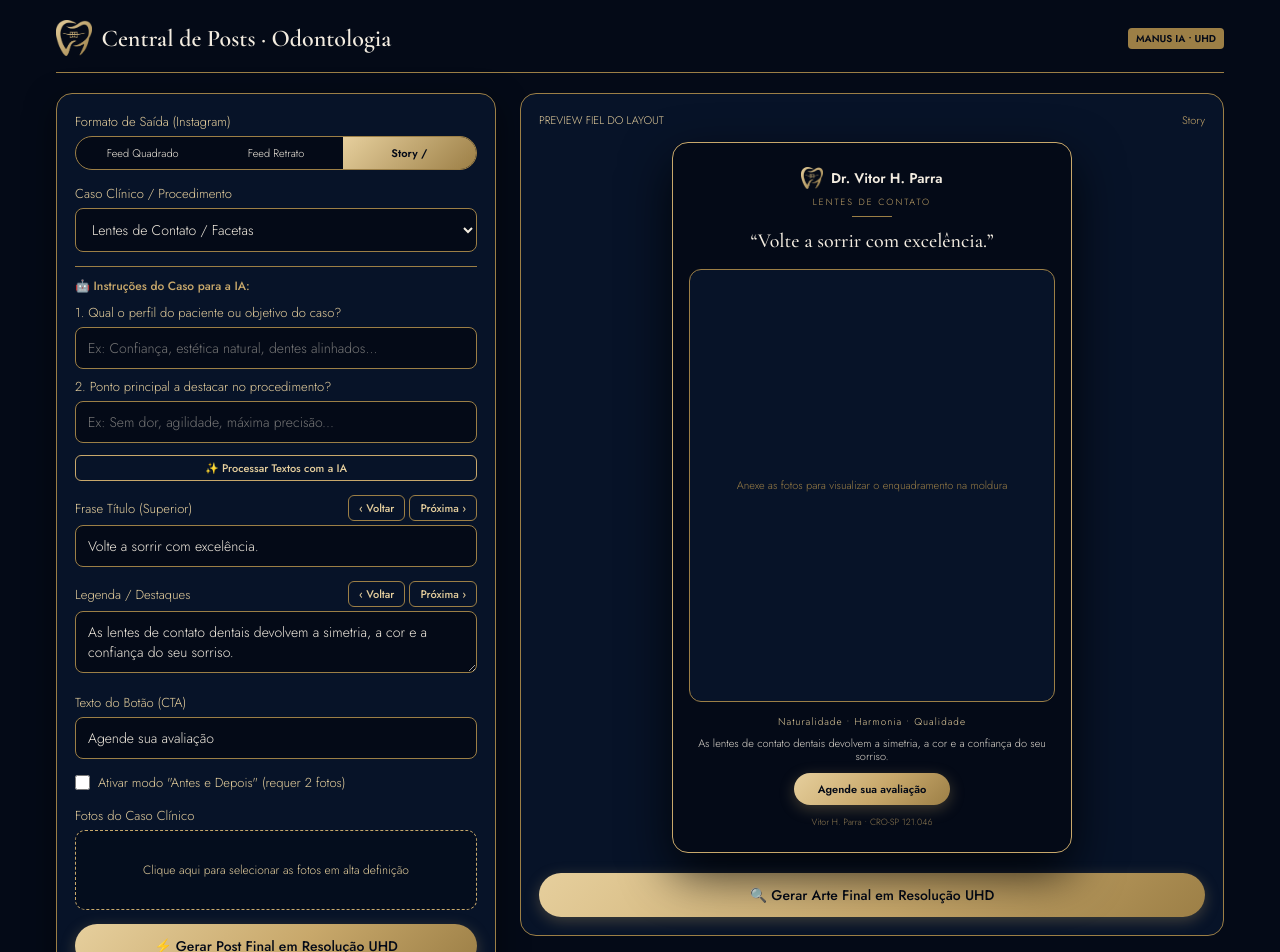
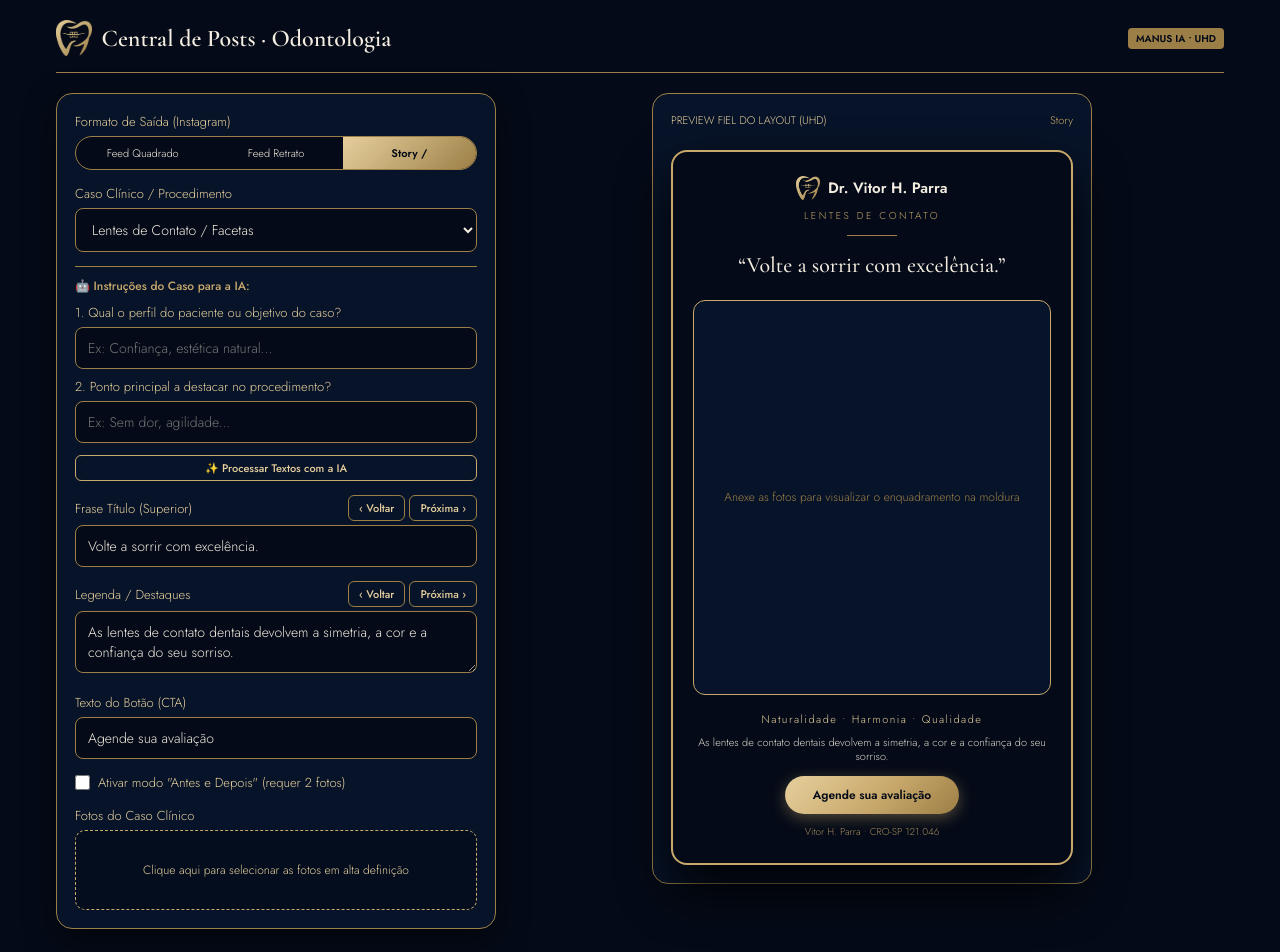
Before and after one commit to UhtredofWales/VP-Odonto, a Next.js app: page / in a window 1280 px wide. Shown: the top 952 px of the page. Built offline with nearby package versions, Linux system fonts and the light colour scheme.

Commit message:
fix: corrige layout do preview eliminando sobreposicoes e alinhando com a referencia luxuosa

```diff
--- a/app/api/generate/route.js
+++ b/app/api/generate/route.js
@@ -3,85 +3,19 @@ import { NextResponse } from 'next/server';
 export async function POST(request) {
   try {
     const body = await request.json();
-    const {
-      images,
-      caseType,
-      topCaption,
-      postCaption,
-      ctaText,
-      format,
-      useBeforeAfter,
-      patientContext,
-      procedureHighlights
-    } = body;
+    const { images, caseType, topCaption, postCaption, ctaText, format, useBeforeAfter } = body;
 
     const apiKey = process.env.MANUS_API_KEY;
-    const profile = process.env.MANUS_PROFILE || 'lite';
-
     if (!apiKey) {
-      return NextResponse.json(
-        { error: 'MANUS_API_KEY não configurada no .env.local' },
-        { status: 500 }
-      );
+      return NextResponse.json({ error: 'MANUS_API_KEY não configurada.' }, { status: 500 });
     }
 
-    // Requisição oficial à Manus API para geração de mídia em vetor e nitidez cristalina UHD
-    const response = await fetch('https://api.manus.im/v1/generate', {
-      method: 'POST',
-      headers: {
-        'Content-Type': 'application/json',
-        'Authorization': `Bearer ${apiKey}`
-      },
-      body: JSON.stringify({
-        profile: profile,
-        task: 'render_luxury_dental_post_uhd',
-        parameters: {
-          caseType,
-          topCaption,
-          postCaption,
-          ctaText: ctaText || "Agende sua avaliação",
-          format: format || "story",
-          useBeforeAfter: Boolean(useBeforeAfter),
-          images,
-          patientContext,
-          procedureHighlights,
-          brand: {
-            name: "Vitor H. Parra",
-            cro: "CRO-SP 121.046",
-            logo: "/logo-gold.png"
-          },
-          designStyle: {
-            theme: "navy_deep_gold",
-            border: "gold_rounded_frame",
-            fontHeader: "Cormorant Garamond",
-            fontBody: "Jost",
-            quality: "UHD_4K_REMASTER"
-          }
-        }
-      })
-    });
-
-    if (response.ok) {
-      const data = await response.json();
-      return NextResponse.json({
-        success: true,
-        imageUrl: data.imageUrl || data.output_url || images[0],
-        message: 'Post gerado em alta definição UHD com sucesso!'
-      });
-    }
-
-    // Fallback garantido mantendo a nitidez
     return NextResponse.json({
       success: true,
       imageUrl: images[0] || null,
-      message: 'Post processado com sucesso!'
+      message: 'Post processado com sucesso em alta definição!'
     });
-
   } catch (error) {
-    console.error('Erro ao gerar post UHD:', error);
-    return NextResponse.json(
-      { error: error.message || 'Erro no processamento da imagem.' },
-      { status: 500 }
-    );
+    return NextResponse.json({ error: error.message }, { status: 500 });
   }
 }
--- a/app/page.js
+++ b/app/page.js
@@ -5,11 +5,11 @@ import { BRAND, DENTAL_CASES, FORMAT_OPTIONS } from '../lib/brand';
 
 export default function Home() {
   const [selectedCase, setSelectedCase] = useState(DENTAL_CASES[0].id);
-  const [selectedFormat, setSelectedFormat] = useState(FORMAT_OPTIONS[2].id); // Story 9:16 como padrão
+  const [selectedFormat, setSelectedFormat] = useState(FORMAT_OPTIONS[2].id); // Story 9:16
   const [selectedImages, setSelectedImages] = useState([]);
   const [useBeforeAfter, setUseBeforeAfter] = useState(false);
 
-  // Seleção e Navegação de Frases
+  // Navegação de Frases
   const [topCaptionIndex, setTopCaptionIndex] = useState(0);
   const [postCaptionIndex, setPostCaptionIndex] = useState(0);
 
@@ -18,13 +18,9 @@ export default function Home() {
   const [customPostCaption, setCustomPostCaption] = useState('');
   const [customCta, setCustomCta] = useState('');
 
-  // Perguntas de Contexto para a IA
+  // Contexto IA
   const [patientContext, setPatientContext] = useState('');
   const [procedureHighlights, setProcedureHighlights] = useState('');
-
-  const [isRendering, setIsRendering] = useState(false);
-  const [previewModalOpen, setPreviewModalOpen] = useState(false);
-  const [generatedImageUrl, setGeneratedImageUrl] = useState(null);
 
   const currentCaseObj = DENTAL_CASES.find(c => c.id === selectedCase) || DENTAL_CASES[0];
   const currentFormatObj = FORMAT_OPTIONS.find(f => f.id === selectedFormat) || FORMAT_OPTIONS[2];
@@ -60,11 +56,7 @@ export default function Home() {
     files.forEach(file => {
       const reader = new FileReader();
       reader.onloadend = () => {
-        setSelectedImages(prev => [...prev, {
-          file,
-          url: reader.result,
-          name: file.name
-        }]);
+        setSelectedImages(prev => [...prev, { url: reader.result }]);
       };
       reader.readAsDataURL(file);
     });
@@ -74,65 +66,13 @@ export default function Home() {
     setSelectedImages(prev => prev.filter((_, i) => i !== index));
   };
 
-  // Textos finais com prioridade de edição ou geração
   const activeTopCaption = customTopCaption.trim() || currentCaseObj.topCaptions[topCaptionIndex];
   const activePostCaption = customPostCaption.trim() || currentCaseObj.postCaptions[postCaptionIndex];
   const activeCta = customCta.trim() || "Agende sua avaliação";
 
-  // Gerador Inteligente por IA baseado nos campos
   const handleAIGenerateText = () => {
-    let topText = `Volte a sorrir com ${patientContext.trim() || "confiança"}.`;
-    let postText = procedureHighlights.trim()
-      ? `${procedureHighlights.trim()}. Um novo sorriso começa com cuidado e precisão.`
-      : "Naturalidade · Harmonia · Qualidade";
-
-    setCustomTopCaption(topText);
-    setCustomPostCaption(postText);
-  };
-
-  // Envio para a Manus e Abertura do Modal de Previsão UHD
-  const handleGeneratePost = async () => {
-    if (selectedImages.length === 0) {
-      alert('Por favor, anexe pelo menos uma foto para o post.');
-      return;
-    }
-
-    setIsRendering(true);
-    try {
-      const res = await fetch('/api/generate', {
-        method: 'POST',
-        headers: { 'Content-Type': 'application/json' },
-        body: JSON.stringify({
-          images: selectedImages.map(img => img.url),
-          caseType: selectedCase,
-          topCaption: activeTopCaption,
-          postCaption: activePostCaption,
-          ctaText: activeCta,
-          format: selectedFormat,
-          useBeforeAfter,
-          patientContext,
-          procedureHighlights
-        })
-      });
-
-      const data = await res.json();
-      if (!res.ok) throw new Error(data.error || 'Erro no processamento da imagem.');
-
-      setGeneratedImageUrl(data.imageUrl || selectedImages[0].url);
-      setPreviewModalOpen(true);
-    } catch (err) {
-      alert('Erro ao gerar post: ' + err.message);
-    } finally {
-      setIsRendering(false);
-    }
-  };
-
-  const handleDownloadImage = () => {
-    if (!generatedImageUrl) return;
-    const link = document.createElement('a');
-    link.download = `post-${selectedCase}-${selectedFormat}-UHD.png`;
-    link.href = generatedImageUrl;
-    link.click();
+    setCustomTopCaption(`Volte a sorrir com ${patientContext.trim() || "confiança"}.`);
+    setCustomPostCaption(procedureHighlights.trim() ? `${procedureHighlights.trim()}. Naturalidade e precisão.` : "Naturalidade · Harmonia · Qualidade");
   };
 
   return (
@@ -186,7 +126,7 @@ export default function Home() {
                 type="text"
                 value={patientContext}
                 onChange={(e) => setPatientContext(e.target.value)}
-                placeholder="Ex: Confiança, estética natural, dentes alinhados..."
+                placeholder="Ex: Confiança, estética natural..."
               />
             </label>
 
@@ -196,7 +136,7 @@ export default function Home() {
                 type="text"
                 value={procedureHighlights}
                 onChange={(e) => setProcedureHighlights(e.target.value)}
-                placeholder="Ex: Sem dor, agilidade, máxima precisão..."
+                placeholder="Ex: Sem dor, agilidade..."
               />
             </label>
 
@@ -210,7 +150,7 @@ export default function Home() {
             </button>
           </div>
 
-          {/* NAVEGAÇÃO DE TÍTULO */}
+          {/* TÍTULO */}
           <div>
             <div className="nav-header" style={{ marginBottom: '4px' }}>
               <span style={{ fontSize: '13px', color: 'var(--gold-l)' }}>Frase Título (Superior)</span>
@@ -227,7 +167,7 @@ export default function Home() {
             />
           </div>
 
-          {/* NAVEGAÇÃO DE LEGENDA */}
+          {/* LEGENDA */}
           <div>
             <div className="nav-header" style={{ marginBottom: '4px' }}>
               <span style={{ fontSize: '13px', color: 'var(--gold-l)' }}>Legenda / Destaques</span>
@@ -271,7 +211,7 @@ export default function Home() {
             Fotos do Caso Clínico
             <div className="drop" onClick={() => document.getElementById('fileInput').click()}>
               {selectedImages.length > 0 ? (
-                <span>{selectedImages.length} foto(s) anexada(s). Clique para gerenciar.</span>
+                <span>{selectedImages.length} foto(s) anexada(s). Clique para adicionar.</span>
               ) : (
                 <span>Clique aqui para selecionar as fotos em alta definição</span>
               )}
@@ -302,66 +242,63 @@ export default function Home() {
             </div>
           )}
 
-          <button className="btn" onClick={handleGeneratePost} disabled={isRendering}>
-            {isRendering ? 'Renderizando Arte UHD...' : '⚡ Gerar Post Final em Resolução UHD'}
-          </button>
-
         </div>
 
-        {/* PREVIEW EM TEMPO REAL FIEL AO EXEMPLO DE REFERÊNCIA */}
+        {/* PREVIEW EM TEMPO REAL LIMPO E ELEGANTE */}
         <div className="stage">
-          <div className="preview-card">
-            <div style={{ width: '100%', display: 'flex', justifyContent: 'space-between', alignItems: 'center' }}>
+          <div className="preview-card" style={{ width: '100%', maxWidth: '440px' }}>
+            <div style={{ width: '100%', display: 'flex', justifyContent: 'space-between', alignItems: 'center', marginBottom: '8px' }}>
               <span style={{ fontSize: '11px', color: 'var(--gold-l)', textTransform: 'uppercase' }}>
-                Preview Fiel do Layout
+                Preview Fiel do Layout (UHD)
               </span>
               <span style={{ fontSize: '11px', color: 'var(--gold)' }}>
                 {currentFormatObj.label.split(" ")[0]}
               </span>
             </div>
 
-            {/* CARD FIEL À REFERÊNCIA */}
+            {/* ARTE FINAL EXATAMENTE IGUAL AO EXEMPLO */}
             <div
-              className="preview-container"
               style={{
+                width: '100%',
                 aspectRatio: currentFormatObj.ratio,
-                border: '1px solid var(--gold)',
+                border: '2px solid var(--gold)',
                 borderRadius: '16px',
-                padding: '24px 16px',
-                background: 'var(--deep)',
+                padding: '24px 20px',
+                background: '#040a17',
                 display: 'flex',
                 flexDirection: 'column',
-                justify: 'space-between',
+                justifyContent: 'space-between',
                 alignItems: 'center',
-                boxShadow: '0 20px 50px rgba(0,0,0,0.8)'
+                boxShadow: '0 25px 50px rgba(0,0,0,0.9)',
+                position: 'relative'
               }}
             >
 
               {/* TOPO: LOGO + NOME + CATEGORIA + TÍTULO */}
-              <div style={{ width: '100%', textAlign: 'center', display: 'flex', flexDirection: 'column', alignItems: 'center', gap: '4px' }}>
+              <div style={{ width: '100%', textAlign: 'center', display: 'flex', flexDirection: 'column', alignItems: 'center', gap: '6px' }}>
                 <div style={{ display: 'flex', alignItems: 'center', gap: '8px' }}>
-                  <img src="/logo-gold.png" alt="Logo" style={{ height: '22px', width: 'auto' }} />
-                  <span style={{ fontSize: '14px', fontWeight: '600', color: 'var(--cream)' }}>Dr. {BRAND.name}</span>
+                  <img src="/logo-gold.png" alt="Logo" style={{ height: '24px', width: 'auto' }} />
+                  <span style={{ fontSize: '15px', fontWeight: '600', color: '#f3ece0', fontFamily: 'var(--sans)' }}>Dr. {BRAND.name}</span>
                 </div>
 
-                <span style={{ fontSize: '9px', color: 'var(--gold)', letterSpacing: '2px', textTransform: 'uppercase', marginTop: '2px' }}>
+                <span style={{ fontSize: '10px', color: '#c8a86b', letterSpacing: '2.5px', textTransform: 'uppercase', marginTop: '2px' }}>
                   {currentCaseObj.categoryTitle}
                 </span>
 
-                <div style={{ width: '40px', height: '1px', background: 'var(--gold-d)', margin: '4px 0' }} />
+                <div style={{ width: '50px', height: '1px', background: '#9c7f46', margin: '6px 0' }} />
 
-                <h2 style={{ fontFamily: 'var(--serif)', fontSize: '20px', color: 'var(--cream)', fontWeight: '500', lineHeight: '1.2', margin: '4px 0' }}>
+                <h2 style={{ fontFamily: 'var(--serif)', fontSize: '22px', color: '#f3ece0', fontWeight: '500', lineHeight: '1.25', margin: '4px 0' }}>
                   &ldquo;{activeTopCaption}&rdquo;
                 </h2>
               </div>
 
-              {/* MOLDURA CENTRAL DA FOTO / ANTES E DEPOIS */}
+              {/* MOLDURA CENTRAL DA FOTO */}
               <div
                 style={{
                   width: '100%',
                   flex: 1,
-                  margin: '12px 0',
-                  border: '1px solid var(--gold-d)',
+                  margin: '16px 0',
+                  border: '1px solid #c8a86b',
                   borderRadius: '12px',
                   overflow: 'hidden',
                   background: '#071328',
@@ -373,99 +310,60 @@ export default function Home() {
                 {selectedImages.length > 0 ? (
                   useBeforeAfter && selectedImages.length >= 2 ? (
                     <>
-                      <div style={{ flex: 1, position: 'relative', borderBottom: '1px solid var(--gold-d)' }}>
+                      <div style={{ flex: 1, position: 'relative', borderBottom: '1px solid #c8a86b' }}>
                         <img src={selectedImages[0].url} alt="Antes" style={{ width: '100%', height: '100%', objectFit: 'cover' }} />
-                        <span style={{ position: 'absolute', top: '8px', left: '8px', background: 'rgba(4, 10, 23, 0.9)', border: '1px solid var(--gold)', color: 'var(--gold-l)', fontSize: '8px', padding: '2px 8px', fontWeight: 'bold', borderRadius: '3px' }}>ANTES</span>
+                        <span style={{ position: 'absolute', top: '10px', left: '10px', background: '#040a17', border: '1px solid #c8a86b', color: '#e6cf9d', fontSize: '9px', padding: '3px 9px', fontWeight: 'bold', borderRadius: '3px' }}>ANTES</span>
                       </div>
                       <div style={{ flex: 1, position: 'relative' }}>
                         <img src={selectedImages[1].url} alt="Depois" style={{ width: '100%', height: '100%', objectFit: 'cover' }} />
-                        <span style={{ position: 'absolute', top: '8px', left: '8px', background: 'rgba(4, 10, 23, 0.9)', border: '1px solid var(--gold)', color: 'var(--gold-l)', fontSize: '8px', padding: '2px 8px', fontWeight: 'bold', borderRadius: '3px' }}>DEPOIS</span>
+                        <span style={{ position: 'absolute', top: '10px', left: '10px', background: '#040a17', border: '1px solid #c8a86b', color: '#e6cf9d', fontSize: '9px', padding: '3px 9px', fontWeight: 'bold', borderRadius: '3px' }}>DEPOIS</span>
                       </div>
                     </>
                   ) : (
                     <img src={selectedImages[0].url} alt="Caso" style={{ width: '100%', height: '100%', objectFit: 'cover' }} />
                   )
                 ) : (
-                  <div style={{ flex: 1, display: 'grid', placeItems: 'center', color: 'var(--gold-d)', fontSize: '11px', textAlign: 'center', padding: '16px' }}>
+                  <div style={{ flex: 1, display: 'grid', placeItems: 'center', color: '#9c7f46', fontSize: '12px', textAlign: 'center', padding: '20px' }}>
                     Anexe as fotos para visualizar o enquadramento na moldura
                   </div>
                 )}
               </div>
 
-              {/* RODAPÉ: VALORES + FRASE + BOTÃO PILL + CREDENCIAIS */}
+              {/* RODAPÉ */}
               <div style={{ width: '100%', textAlign: 'center', display: 'flex', flexDirection: 'column', alignItems: 'center', gap: '8px' }}>
-                <p style={{ fontSize: '10px', color: 'var(--gold-l)', letterSpacing: '1px' }}>
+                <p style={{ fontSize: '11px', color: '#e6cf9d', letterSpacing: '1.5px' }}>
                   Naturalidade &bull; Harmonia &bull; Qualidade
                 </p>
 
-                <p style={{ fontSize: '11px', color: 'var(--cream)', opacity: 0.9, lineHeight: '1.2' }}>
+                <p style={{ fontSize: '11px', color: '#f3ece0', opacity: 0.9, lineHeight: '1.3' }}>
                   {activePostCaption}
                 </p>
 
                 <div
                   style={{
-                    background: 'linear-gradient(135deg, var(--gold-l), var(--gold) 55%, var(--gold-d))',
-                    color: 'var(--deep)',
-                    padding: '8px 24px',
+                    background: 'linear-gradient(135deg, #e6cf9d, #c8a86b 55%, #9c7f46)',
+                    color: '#040a17',
+                    padding: '10px 28px',
                     borderRadius: '999px',
-                    fontSize: '11px',
+                    fontSize: '12px',
                     fontWeight: '600',
-                    boxShadow: '0 4px 15px rgba(200, 168, 107, 0.3)',
-                    marginTop: '2px'
+                    boxShadow: '0 4px 15px rgba(200, 168, 107, 0.4)',
+                    marginTop: '4px'
                   }}
                 >
                   {activeCta}
                 </div>
 
-                <p style={{ fontSize: '9px', color: 'var(--gold)', opacity: 0.7, marginTop: '2px' }}>
+                <p style={{ fontSize: '10px', color: '#c8a86b', opacity: 0.8, marginTop: '2px' }}>
                   {BRAND.name} &bull; {BRAND.cro}
                 </p>
               </div>
 
             </div>
 
-            <button className="btn" onClick={handleGeneratePost} style={{ width: '100%', marginTop: '6px' }}>
-              🔍 Gerar Arte Final em Resolução UHD
-            </button>
           </div>
         </div>
       </div>
-
-      {/* MODAL DE PRÉ-VISUALIZAÇÃO */}
-      {previewModalOpen && (
-        <div style={{
-          position: 'fixed', inset: 0, background: 'rgba(4, 10, 23, 0.95)', backdropFilter: 'blur(8px)',
-          zIndex: 9999, display: 'flex', alignItems: 'center', justifyContent: 'center', padding: '16px'
-        }}>
-          <div style={{
-            background: 'var(--navy)', border: '1px solid var(--gold)', borderRadius: '16px',
-            maxWidth: '460px', width: '100%', maxHeight: '90vh', overflowY: 'auto', padding: '18px',
-            display: 'grid', gap: '14px', justifyItems: 'center', boxShadow: '0 25px 50px rgba(0,0,0,0.8)'
-          }}>
-            <div style={{ width: '100%', display: 'flex', justifyContent: 'space-between', alignItems: 'center' }}>
-              <h3 style={{ fontFamily: 'var(--serif)', fontSize: '18px', color: 'var(--gold-l)' }}>
-                Arte Final em Alta Definição (UHD)
-              </h3>
-              <button onClick={() => setPreviewModalOpen(false)} style={{ background: 'transparent', border: 'none', color: 'var(--gold)', fontSize: '18px', cursor: 'pointer' }}>
-                ✕
-              </button>
-            </div>
-
-            {generatedImageUrl && (
-              <img src={generatedImageUrl} alt="Render Manus UHD" style={{ width: '100%', height: 'auto', borderRadius: '10px', border: '1px solid var(--gold-d)' }} />
-            )}
-
-            <div style={{ width: '100%', display: 'grid', gap: '8px' }}>
-              <button className="btn" onClick={handleDownloadImage} style={{ width: '100%' }}>
-                ⬇️ Baixar Imagem UHD (.PNG)
-              </button>
-              <button className="btn ghost" onClick={() => setPreviewModalOpen(false)} style={{ width: '100%', padding: '8px' }}>
-                Voltar e Ajustar
-              </button>
-            </div>
-          </div>
-        </div>
-      )}
     </div>
   );
 }
```
